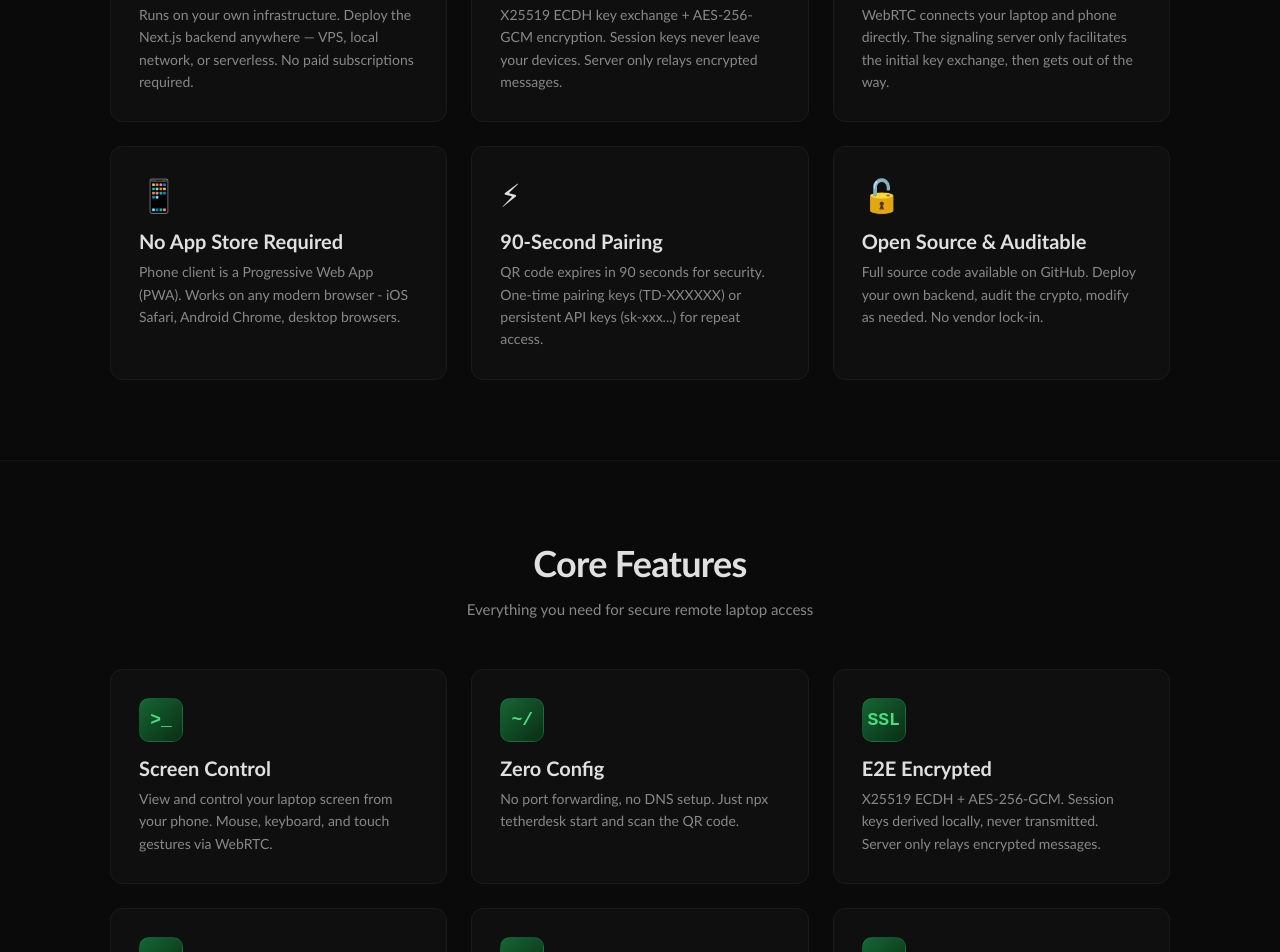
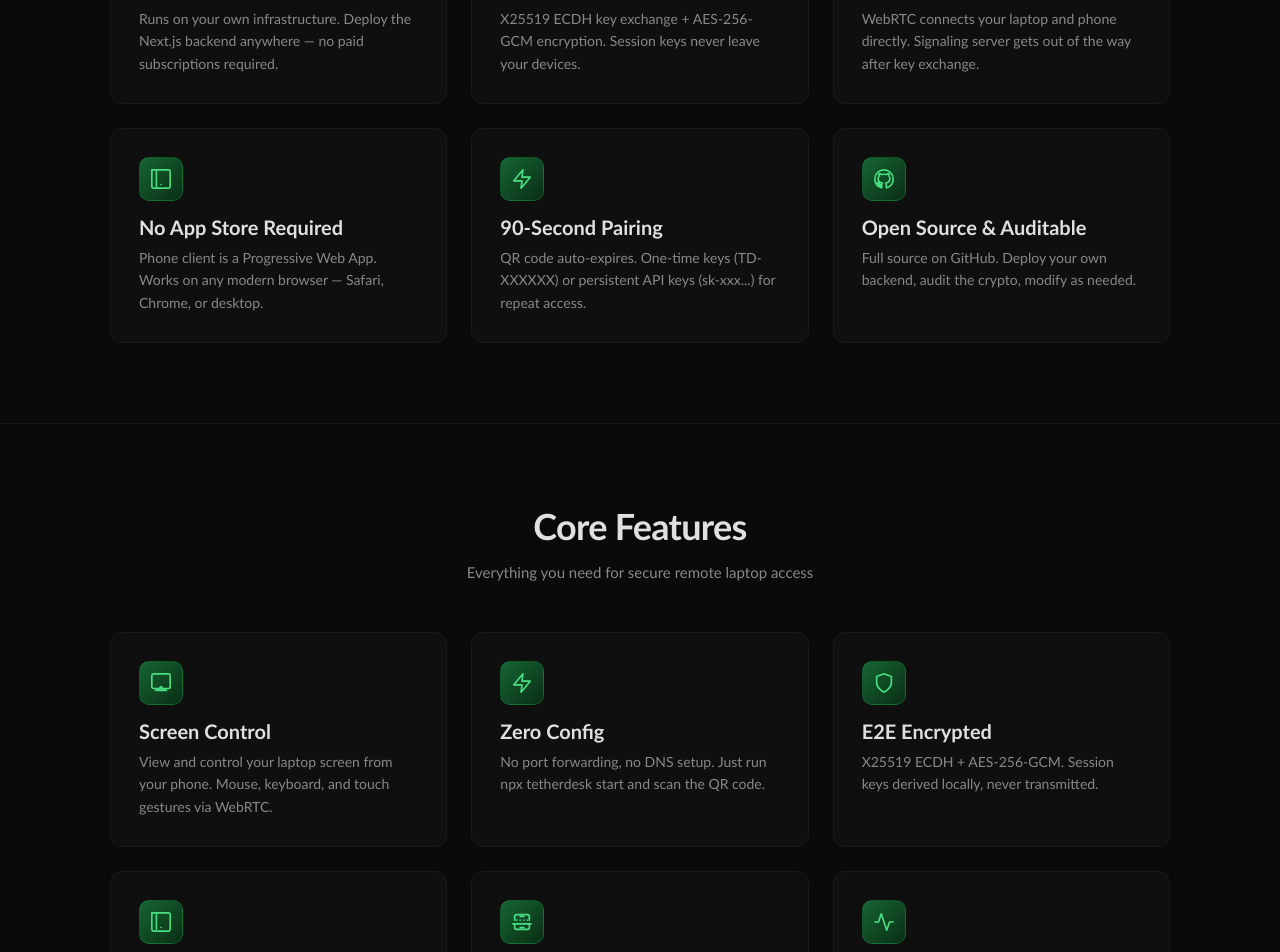
Before and after one commit to wi5nuu/Tetherdesk, a Next.js app in the folder apps/web/: page / in a window 1280 px wide. Shown: the part 1300-2252 px from the top of the page. Built offline with nearby package versions, Linux system fonts and the light colour scheme.

Commit message:
fix: Landing page — replace emoji icons with SVG, modernize card UI

```diff
--- a/apps/web/app/page.tsx
+++ b/apps/web/app/page.tsx
@@ -1,6 +1,6 @@
 "use client";
 
-import { useState, type ReactNode } from "react";
+import { useState } from "react";
 import Link from "next/link";
 
 /* ------------------------------------------------------------------ */
@@ -168,36 +168,12 @@ function TerminalDemo() {
 
 function WhyChoose() {
   const benefits = [
-    {
-      title: "Zero Infrastructure Cost",
-      desc: "Runs on your own infrastructure. Deploy the Next.js backend anywhere — VPS, local network, or serverless. No paid subscriptions required.",
-      icon: "💰"
-    },
-    {
-      title: "End-to-End Encrypted",
-      desc: "X25519 ECDH key exchange + AES-256-GCM encryption. Session keys never leave your devices. Server only relays encrypted messages.",
-      icon: "🔒"
-    },
-    {
-      title: "Direct P2P Connection",
-      desc: "WebRTC connects your laptop and phone directly. The signaling server only facilitates the initial key exchange, then gets out of the way.",
-      icon: "🌐"
-    },
-    {
-      title: "No App Store Required",
-      desc: "Phone client is a Progressive Web App (PWA). Works on any modern browser - iOS Safari, Android Chrome, desktop browsers.",
-      icon: "📱"
-    },
-    {
-      title: "90-Second Pairing",
-      desc: "QR code expires in 90 seconds for security. One-time pairing keys (TD-XXXXXX) or persistent API keys (sk-xxx...) for repeat access.",
-      icon: "⚡"
-    },
-    {
-      title: "Open Source & Auditable",
-      desc: "Full source code available on GitHub. Deploy your own backend, audit the crypto, modify as needed. No vendor lock-in.",
-      icon: "🔓"
-    },
+    { title: "Zero Infrastructure Cost", desc: "Runs on your own infrastructure. Deploy the Next.js backend anywhere — no paid subscriptions required.", icon: "server" as const },
+    { title: "End-to-End Encrypted", desc: "X25519 ECDH key exchange + AES-256-GCM encryption. Session keys never leave your devices.", icon: "lock" as const },
+    { title: "Direct P2P Connection", desc: "WebRTC connects your laptop and phone directly. Signaling server gets out of the way after key exchange.", icon: "signal" as const },
+    { title: "No App Store Required", desc: "Phone client is a Progressive Web App. Works on any modern browser — Safari, Chrome, or desktop.", icon: "phone" as const },
+    { title: "90-Second Pairing", desc: "QR code auto-expires. One-time keys (TD-XXXXXX) or persistent API keys (sk-xxx...) for repeat access.", icon: "zapped" as const },
+    { title: "Open Source & Auditable", desc: "Full source on GitHub. Deploy your own backend, audit the crypto, modify as needed.", icon: "github" as const },
   ];
 
   return (
@@ -205,7 +181,7 @@ function WhyChoose() {
       <div style={t.wrap}>
         <h2 style={{ ...t.h2, ...t.center }}>Why TetherDesk?</h2>
         <p style={{ ...t.p, margin: "0 auto 48px", ...t.center }}>
-          Built for developers who want secure remote access without the complexity
+          Built for developers who need secure remote access without the complexity
         </p>
         <div className="landing-grid" style={t.grid3}>
           {benefits.map((item) => (
@@ -213,9 +189,9 @@ function WhyChoose() {
               background: "#0f0f0f",
               border: "1px solid #1a1a1a",
               borderRadius: 12,
-              padding: 28,
+              padding: 28, display: "flex", flexDirection: "column",
             }}>
-              <div style={{ fontSize: 32, marginBottom: 14 }}>{item.icon}</div>
+              <IconBox icon={item.icon} />
               <h3 style={t.h3}>{item.title}</h3>
               <p style={{ ...t.p, fontSize: 14 }}>{item.desc}</p>
             </div>
@@ -226,29 +202,45 @@ function WhyChoose() {
   );
 }
 
-function IconBox({ children }: { children: ReactNode }) {
+function SvgIcon({ path, viewBox }: { path: string; viewBox?: string }) {
+  return (
+    <svg width="22" height="22" viewBox={viewBox ?? "0 0 24 24"} fill="none" stroke="#4ade80" strokeWidth="1.8" strokeLinecap="round" strokeLinejoin="round">
+      <path d={path} />
+    </svg>
+  );
+}
+
+const ICONS = {
+  server:   "M4 10V6a2 2 0 0 1 2-2h12a2 2 0 0 1 2 2v4M4 14v4a2 2 0 0 0 2 2h12a2 2 0 0 0 2-2v-4M2 14h20M10 6h4M10 18h4M6 10v.01M10 10v.01M14 10v.01M18 10v.01",
+  lock:     "M12 22s8-4 8-10V5l-8-3-8 3v7c0 6 8 10 8 10z",
+  signal:   "M22 12h-4l-3 9L9 3l-3 9H2",
+  monitor:  "M2 4a2 2 0 0 1 2-2h16a2 2 0 0 1 2 2v12a2 2 0 0 1-2 2H4a2 2 0 0 1-2-2V4Zm4 16h12M8 20l4-4 4 4",
+  zapped:   "M13 2L3 14h9l-1 8 10-12h-9l1-8z",
+  github:   "M12 2C6.477 2 2 6.477 2 12c0 4.42 2.865 8.17 6.839 9.49.5.092.682-.217.682-.482 0-.237-.008-.866-.013-1.7-2.782.604-3.369-1.34-3.369-1.34-.454-1.156-1.11-1.462-1.11-1.462-.908-.62.069-.608.069-.608 1.003.07 1.531 1.03 1.531 1.03.892 1.529 2.341 1.087 2.91.832.092-.647.35-1.088.636-1.338-2.22-.253-4.555-1.11-4.555-4.943 0-1.091.39-1.984 1.029-2.683-.103-.253-.446-1.27.098-2.647 0 0 .84-.268 2.75 1.025A9.578 9.578 0 0 1 12 6.836c.85.004 1.705.114 2.504.336 1.909-1.293 2.747-1.025 2.747-1.025.546 1.377.203 2.394.1 2.647.64.699 1.028 1.592 1.028 2.683 0 3.842-2.339 4.687-4.566 4.935.359.309.678.919.678 1.852 0 1.336-.012 2.415-.012 2.743 0 .267.18.578.688.48C19.138 20.167 22 16.418 22 12c0-5.523-4.477-10-10-10z",
+  phone:    "M4 2h16a2 2 0 0 1 2 2v16a2 2 0 0 1-2 2H4a2 2 0 0 1-2-2V2Zm3 2v16M12 18h.01",
+};
+
+function IconBox({ icon }: { icon: keyof typeof ICONS }) {
   return (
     <div style={{
       width: 44, height: 44, borderRadius: 10,
       background: "linear-gradient(135deg, #166534 0%, #0a2e14 100%)",
       border: "1px solid #22c55e33",
-      display: "flex", alignItems: "center", justifyContent: "center",
-      fontSize: 18, fontWeight: 700, color: "#4ade80", marginBottom: 14,
-      fontFamily: '"SF Mono", "Fira Code", monospace',
+      display: "flex", alignItems: "center", justifyContent: "center", marginBottom: 14,
     }}>
-      {children}
+      <SvgIcon path={ICONS[icon]} />
     </div>
   );
 }
 
 function Features() {
-  const items = [
-    { title: "Screen Control", desc: "View and control your laptop screen from your phone. Mouse, keyboard, and touch gestures via WebRTC.", icon: ">_" },
-    { title: "Zero Config", desc: "No port forwarding, no DNS setup. Just npx tetherdesk start and scan the QR code.", icon: "~/" },
-    { title: "E2E Encrypted", desc: "X25519 ECDH + AES-256-GCM. Session keys derived locally, never transmitted. Server only relays encrypted messages.", icon: "SSL" },
-    { title: "QR Pairing", desc: "Scan QR code from terminal with any camera app. 90-second expiry for security. No app store needed.", icon: "QR" },
-    { title: "Persistent Keys", desc: "Generate API keys (sk-xxx...) from dashboard for repeat access without QR scanning every time.", icon: "KEY" },
-    { title: "Mobile PWA", desc: "Phone client runs in browser as Progressive Web App. iOS Safari, Android Chrome - no installation.", icon: "PWA" },
+  const items: { title: string; desc: string; icon: keyof typeof ICONS }[] = [
+    { title: "Screen Control", desc: "View and control your laptop screen from your phone. Mouse, keyboard, and touch gestures via WebRTC.", icon: "monitor" },
+    { title: "Zero Config", desc: "No port forwarding, no DNS setup. Just run npx tetherdesk start and scan the QR code.", icon: "zapped" },
+    { title: "E2E Encrypted", desc: "X25519 ECDH + AES-256-GCM. Session keys derived locally, never transmitted.", icon: "lock" },
+    { title: "QR Pairing", desc: "Scan QR code with any camera app. 90-second expiry for security. No app store needed.", icon: "phone" },
+    { title: "Persistent Keys", desc: "Generate API keys (sk-xxx...) from dashboard for repeat access without scanning.", icon: "server" },
+    { title: "Mobile PWA", desc: "Phone client runs in browser as Progressive Web App. iOS Safari, Android Chrome, desktop.", icon: "signal" },
   ];
 
   return (
@@ -262,9 +254,9 @@ function Features() {
               background: "#0f0f0f",
               border: "1px solid #1a1a1a",
               borderRadius: 12,
-              padding: 28,
+              padding: 28, display: "flex", flexDirection: "column",
             }}>
-              <IconBox>{item.icon}</IconBox>
+              <IconBox icon={item.icon} />
               <h3 style={t.h3}>{item.title}</h3>
               <p style={{ ...t.p, fontSize: 14 }}>{item.desc}</p>
             </div>
```
